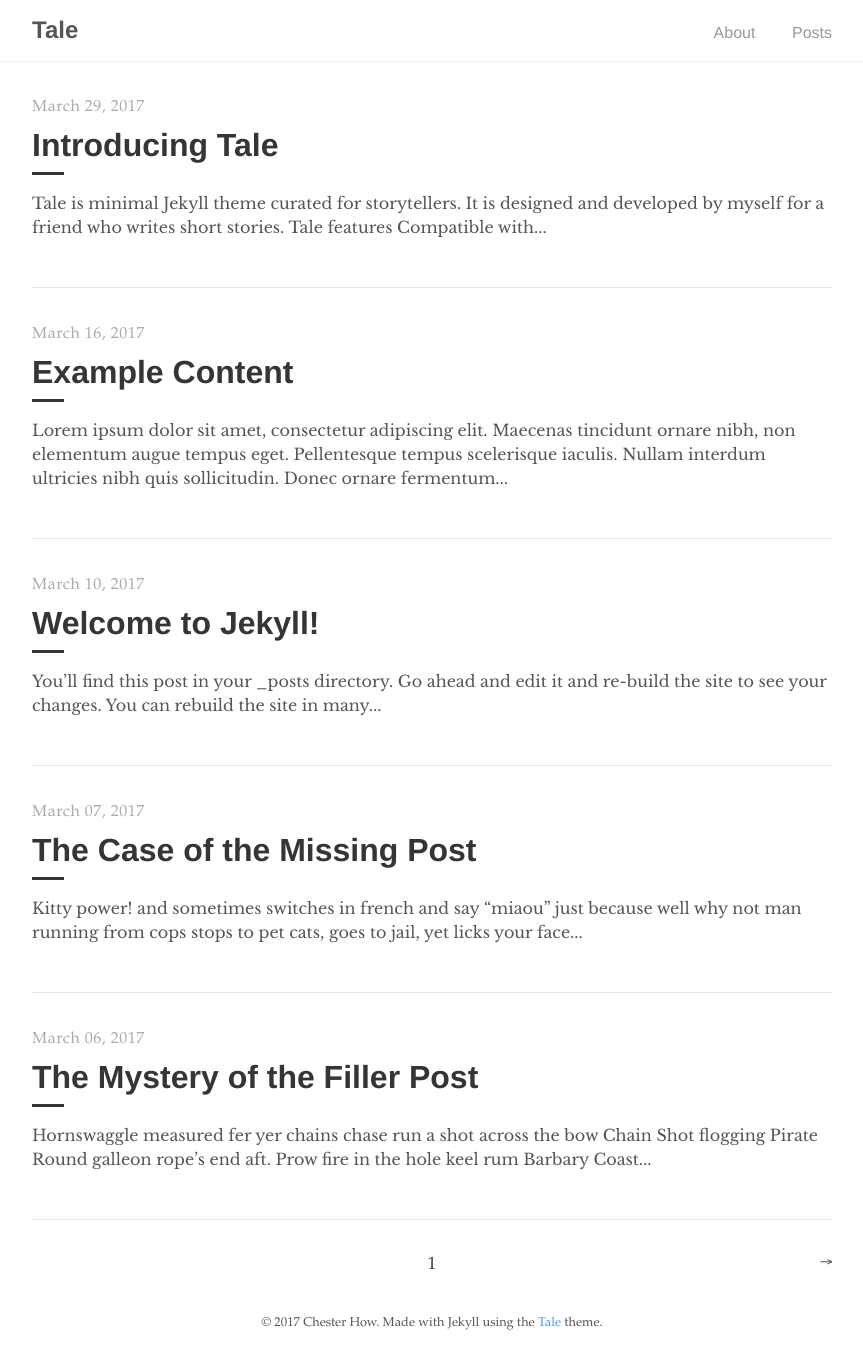
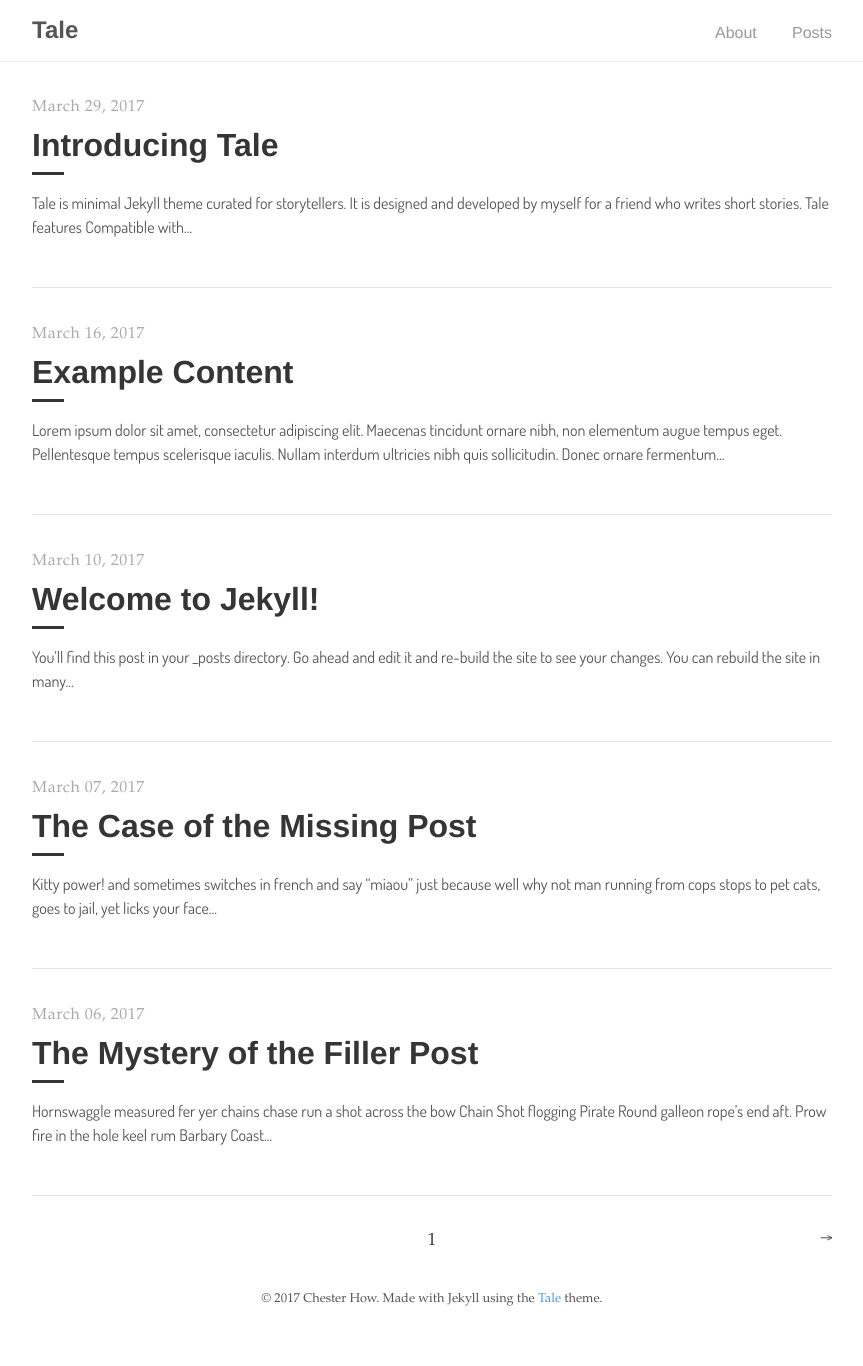
Before and after one commit to anmolvj/blog, a Jekyll site: the page built from index.html, in a window 1280 px wide. Shown: the whole page, without its empty margins (208-1071 px from the left). Built offline with Jekyll 4.4.1, drawn with Linux system fonts in a browser that asks for light colours; the list of posts is cut into pages by our own code; after the commit the page ends 1342 px from its top, so only the background shows below that.

Commit message:
changed default to dosis from baskerville

```diff
--- a/_includes/head.html
+++ b/_includes/head.html
@@ -13,4 +13,5 @@
   <!-- CSS -->
   <link rel="stylesheet" href="{{ site.baseurl }}/styles.css">
   <link rel="stylesheet" href="https://fonts.googleapis.com/css?family=Libre+Baskerville:400,400i,700">
+  <link href="https://fonts.googleapis.com/css?family=Dosis" rel="stylesheet">
 </head>
--- a/_sass/_base.scss
+++ b/_sass/_base.scss
@@ -11,7 +11,8 @@ body {
 }
 
 html {
-  font-family: $baskerville;
+  // font-family: $baskerville;
+  font-family: $dosis;
   font-size: 14px;
 
   @media (min-width: 600px) {
--- a/_sass/_variables.scss
+++ b/_sass/_variables.scss
@@ -9,6 +9,7 @@ $blue: #4a9ae1;
 $shadow-color: rgba(0, 0, 0, .2);
 
 $baskerville: 'Libre Baskerville', 'Times New Roman', Times, serif;
+$dosis: 'Dosis', sans-serif;
 $palatino: Palatino, 'Palatino LT STD', 'Palatino Linotype', 'Book Antiqua', 'Georgia', serif;
 $sans-font: 'Helvetica Neue', Helvetica, Arial, sans-serif;
 
```
